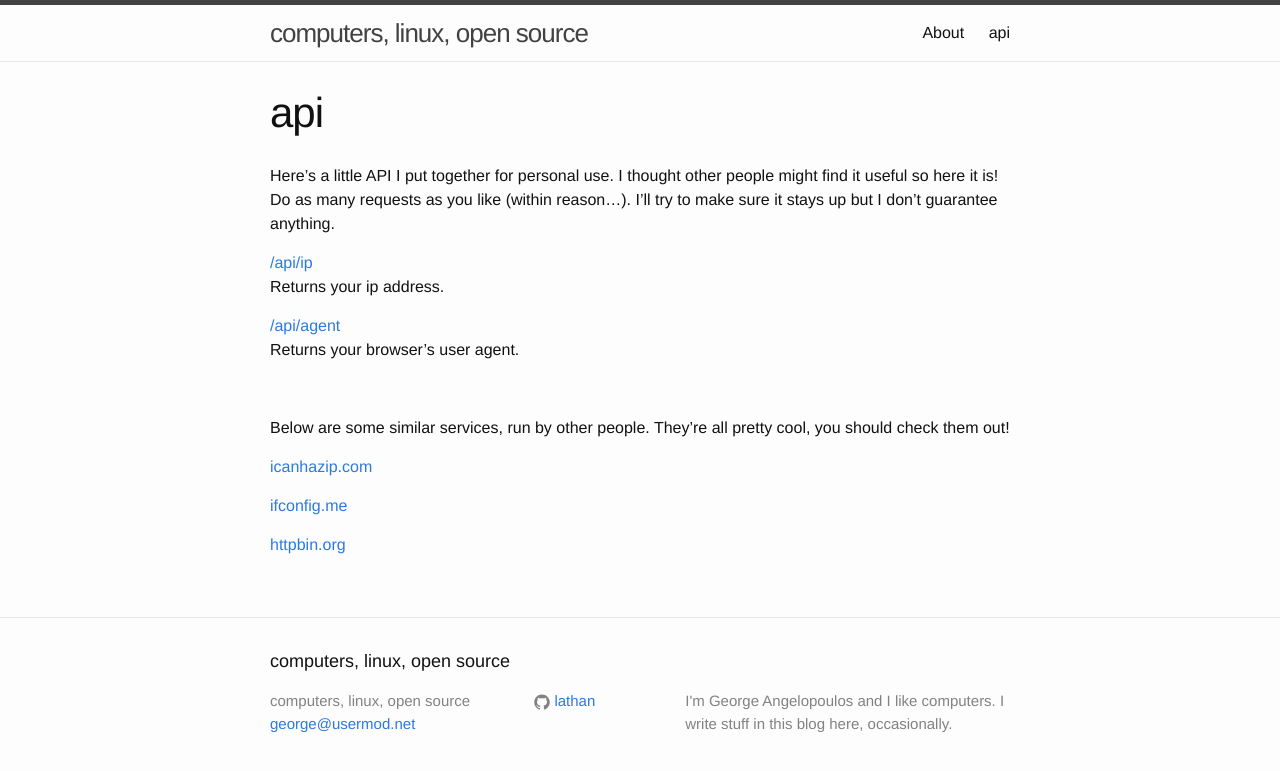
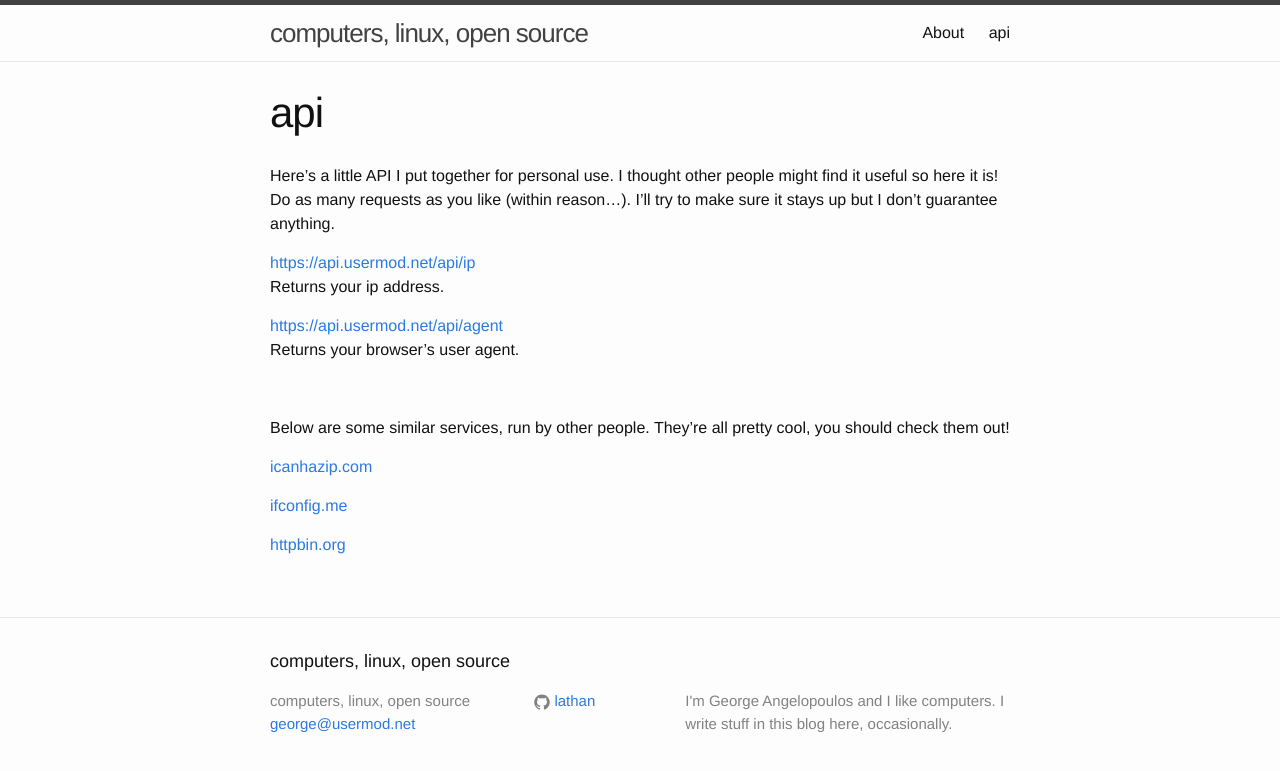
Before and after one commit to gangelop/lathan.github.io, a Jekyll site: the page built from api/index.md, in a window 1280 px wide. Shown: the top 771 px of the page. Built offline with Jekyll 4.4.1, drawn with Linux system fonts in a browser that asks for light colours; part of the change alters nothing that is shown.

```diff
--- a/api/index.md
+++ b/api/index.md
@@ -5,10 +5,10 @@ layout: page
 ---
 Here&#8217;s a little API I put together for personal use. I thought other people might find it useful so here it is! Do as many requests as you like (within reason&#8230;). I&#8217;ll try to make sure it stays up but I don&#8217;t guarantee anything.
 
-<a title="ip" href="/api/ip" target="_blank">/api/ip</a>
+[https://api.usermod.net/api/ip](https://api.usermod.net/api/ip)
 Returns your ip address.
 
-<a title="user agent" href="/api/agent" target="_blank">/api/agent</a>
+[https://api.usermod.net/api/agent](https://api.usermod.net/api/agent)
 Returns your browser&#8217;s user agent.
 
 &nbsp;
```
